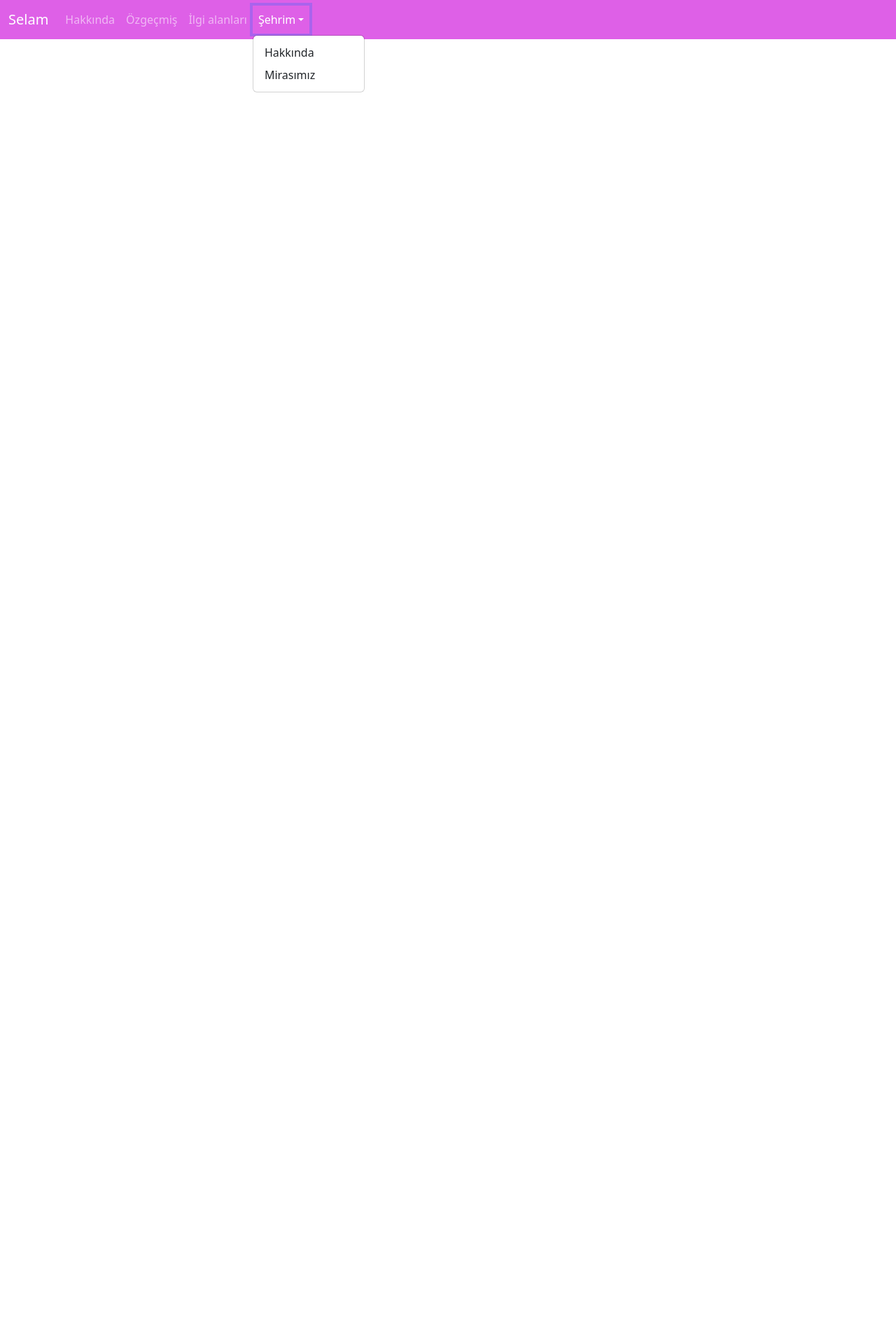
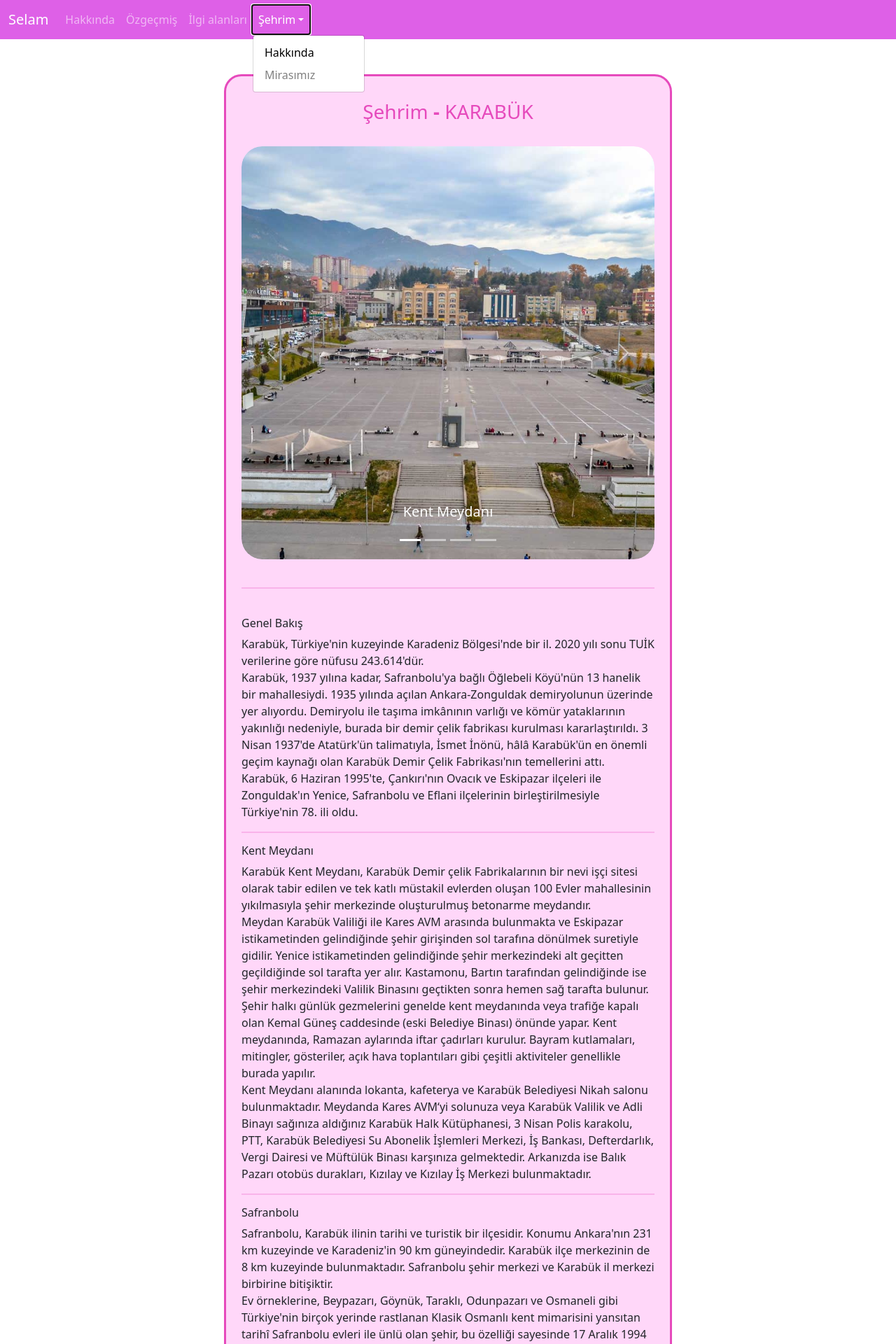
Before and after one commit to heikan1/WebHomework, a PHP site: page /sehrim/hakkindapage/index.html in a window 1280 px wide, after a click on "Şehrim". Shown: the top 1920 px of the page at 70% size. Before the commit the page ends 132 px from the top, so only its background shows below. Run offline with PHP 8.4, Linux system fonts and the light colour scheme.

Commit message:
özgeçmiş ve şehrim hakkında sayfaları bitirildi

```diff
--- a/hakkindapage/index.css
+++ b/hakkindapage/index.css
@@ -14,6 +14,7 @@ div.page{
 
 }
 
+
 button.under-photo{
   width: 60px;
   height: 60px;
@@ -27,7 +28,7 @@ button.under-photo{
 #my-photo{
     margin-left: 5px;
     border-radius: 20px;
-    width: 200px;
+    width: 100%;
 }
 #container{
 
--- a/index.css
+++ b/index.css
@@ -18,8 +18,8 @@ div.page{
     border-color: rgb(230, 74, 188);
     background-color: rgb(255, 215, 249);
     border-radius: 25px;
-    left: 50%;
-    transform: translate(-50%);
+    /*left: 50%;*/
+    /*transform: translate(-50%);*/
     position: absolute;
     padding: 10px;
 
--- a/sehrim/hakkindapage/index.css
+++ b/sehrim/hakkindapage/index.css
@@ -0,0 +1,26 @@
+div.page{
+    margin-top: 50px;
+    border: 3px solid;
+    border-color: rgb(230, 74, 188);
+    background-color: rgb(255, 215, 249);
+    border-radius: 25px;
+    left: 50%;
+    transform: translate(-50%);
+    position: absolute;
+    padding: 10px;
+
+    /*display: grid;
+    grid-template-columns: 1fr 2fr;*/
+
+}
+#my-photo{
+    margin-left: 5px;
+    border-radius: 20px;
+    width: 100%;
+}
+
+.fitToDiv {
+    top: 50%;
+    left: 1%;
+    right: 1%;
+}
--- a/sehrim/hakkindapage/index.html
+++ b/sehrim/hakkindapage/index.html
@@ -4,17 +4,18 @@
     <meta charset="UTF-8">
     <meta http-equiv="X-UA-Compatible" content="IE=edge">
     <meta name="viewport" content="width=device-width, initial-scale=1.0">
-    <title>Şehrim Hakkında - Metin Hakan Yılmaz</title>
+    <title>Şehrim Hakkında- Metin Hakan Yılmaz</title>
 
+    <link rel="stylesheet" href="/sehrim/hakkindapage/index.css">
     <link rel="stylesheet" href="https://cdnjs.cloudflare.com/ajax/libs/font-awesome/6.4.0/css/all.min.css" integrity="sha512-iecdLmaskl7CVkqkXNQ/ZH/XLlvWZOJyj7Yy7tcenmpD1ypASozpmT/E0iPtmFIB46ZmdtAc9eNBvH0H/ZpiBw==" crossorigin="anonymous" referrerpolicy="no-referrer" />
-    <link href="https://cdn.jsdelivr.net/npm/bootstrap@5.3.0-alpha3/dist/css/bootstrap.min.css" rel="stylesheet" integrity="sha384-KK94CHFLLe+nY2dmCWGMq91rCGa5gtU4mk92HdvYe+M/SXH301p5ILy+dN9+nJOZ" crossorigin="anonymous">
+    <link href="https://cdn.jsdelivr.net/npm/bootstrap@5.0.2/dist/css/bootstrap.min.css" rel="stylesheet" integrity="sha384-EVSTQN3/azprG1Anm3QDgpJLIm9Nao0Yz1ztcQTwFspd3yD65VohhpuuCOmLASjC" crossorigin="anonymous"></head>
 
-</head>
 <body>
+
     <nav class="navbar navbar-expand-sm  navbar-dark "style="background-color: #de60e7;">
 
         <div class="container-fluid">
-          <a class="navbar-brand" href="/index.html">Selam</a>
+          <a class="navbar-brand" href="index.html">Selam</a>
 
           <button class="navbar-toggler" type="button" data-bs-toggle="collapse" data-bs-target="#collapsibleNavbar">
             <span class="navbar-toggler-icon"></span>
@@ -32,16 +33,135 @@
                 <a class="nav-link" href="/ilgialanlaripage/index.html">İlgi alanları</a>
               </li>
               <li class="nav-item dropdown">
-                <a class="nav-link dropdown-toggle" href="#" role="button" data-bs-toggle="dropdown">Şehrim</a>
+                <a class="nav-link dropdown-toggle" href="#" role="button" data-bs-toggle="dropdown" style="color: white;">Şehrim</a>
                 <ul class="dropdown-menu">
-                  <li><a class="dropdown-item" href="/sehrim/hakkindapage/index.html">Hakkında</a></li>
-                  <li><a class="dropdown-item" href="/sehrim/mirasimizpage/index.html">Mirasımız</a></li>
+                  <li><a class="dropdown-item" href="/sehrim/hakkindapage/index.html" style="color: black;">Hakkında</a></li>
+                  <li><a class="dropdown-item" href="/sehrim/mirasimizpage/index.html" style="color: gray;">Mirasımız</a></li>
                 </ul>
               </li>
             </ul>
           </div>
         </div>
-      </nav>
+    </nav>
+
+
+    <div class="page">
+      <div class="container-fluid">
+          <div class="row">
+              <div class="col-xl-12 col-md-12">
+                <br>
+                <h3 style="color:rgb(230, 74, 188) ;text-align: center;">Şehrim <b>-</b> KARABÜK</h3> <br>
+
+                <div id="carouselExampleIndicators" class="carousel slide" data-bs-ride="carousel" style="border-radius: 5%;">
+                  <ol class="carousel-indicators">
+                    <li data-bs-target="#carouselExampleIndicators" data-bs-slide-to="0" class="active"></li>
+                    <li data-bs-target="#carouselExampleIndicators" data-bs-slide-to="1"></li>
+                    <li data-bs-target="#carouselExampleIndicators" data-bs-slide-to="2"></li>
+                    <li data-bs-target="#carouselExampleIndicators" data-bs-slide-to="3"></li>
+                  </ol>
+                  <div class="carousel-inner" style="border-radius: 5%;">
+                    <div class="carousel-item active">
+                      <a href=""><img class="d-block w-100" src="/assets/kentmeydanı.jpg"style="border-radius: 5%;" alt="First slide"></a>
+                      <div class="carousel-caption d-none d-md-block">
+                        <h5>Kent Meydanı</h5>
+                        <p></p>
+                      </div>
+                    </div>
+                    <div class="carousel-item">
+                      <a href=""><img class="d-block w-100" src="/assets/safranbolu-2.jpg" style="border-radius: 5%;" alt="Second slide"></a>
+                      <div class="carousel-caption d-none d-md-block">
+                        <h5>Safranbolu</h5>
+                        <p></p>
+                      </div>
+
+                    </div>
+                    <div class="carousel-item">
+                      <a href=""><img class="d-block w-100" src="/assets/Yenice-ihlamur-Teras-02.jpg" alt="Third slide" style="border-radius: 5%;"></a>
+                      <div class="carousel-caption d-none d-md-block">
+                        <h5>Yenice Ihlamur Teras</h5>
+                        <p></p>
+                      </div>
+                    </div>
+
+                     <div class="carousel-item">
+                      <a href=""><img class="d-block w-100" src="/assets/kardemir.jpg"style="border-radius: 5%;" alt="Fourth slide"></a>
+                      <div class="carousel-caption d-none d-md-block">
+                        <h5>Kardemir Fabrikası</h5>
+                        <p></p>
+                      </div>
+                    </div>
+
+                  </div>
+
+                  <a class="carousel-control-prev" href="#carouselExampleIndicators" role="button" data-bs-slide="prev">
+                    <span class="carousel-control-prev-icon" aria-hidden="true"></span>
+                    <span class="sr-only">Previous</span>
+                  </a>
+                  <a class="carousel-control-next" href="#carouselExampleIndicators" role="button" data-bs-slide="next">
+                    <span class="carousel-control-next-icon" aria-hidden="true"></span>
+                    <span class="sr-only">Next</span>
+                  </a>
+                </div>
+                <br>
+                <hr style="color: rgb(230, 74, 188); height:2px; border-width:5px;">
+                <br>
+
+                <div class="fitToDiv">
+
+                  <h6>Genel Bakış</h6>
+                  <p>Karabük, Türkiye'nin kuzeyinde Karadeniz Bölgesi'nde bir il. 2020 yılı sonu TUİK verilerine göre nüfusu 243.614'dür. <br>
+                    Karabük, 1937 yılına kadar, Safranbolu'ya bağlı Öğlebeli Köyü'nün 13 hanelik bir mahallesiydi. 1935 yılında açılan Ankara-Zonguldak demiryolunun üzerinde yer alıyordu. Demiryolu ile taşıma imkânının varlığı ve kömür yataklarının yakınlığı nedeniyle, burada bir demir çelik fabrikası kurulması kararlaştırıldı. 3 Nisan 1937'de Atatürk'ün talimatıyla, İsmet İnönü, hâlâ Karabük'ün en önemli geçim kaynağı olan Karabük Demir Çelik Fabrikası'nın temellerini attı.
+                    <br>Karabük, 6 Haziran 1995'te, Çankırı'nın Ovacık ve Eskipazar ilçeleri ile Zonguldak'ın Yenice, Safranbolu ve Eflani ilçelerinin birleştirilmesiyle Türkiye'nin 78. ili oldu.</p>
+                <hr style="color: rgb(230, 74, 188); height:2px; border-width:5px;">
+
+                  <h6> Kent Meydanı</h6>
+                  <p>Karabük Kent Meydanı, Karabük Demir çelik Fabrikalarının bir nevi işçi sitesi olarak tabir edilen ve tek katlı müstakil evlerden oluşan 100 Evler mahallesinin yıkılmasıyla şehir merkezinde oluşturulmuş betonarme meydandır. <br>
+                    Meydan Karabük Valiliği ile Kares AVM arasında bulunmakta ve Eskipazar istikametinden gelindiğinde şehir girişinden sol tarafına dönülmek suretiyle gidilir.
+                    Yenice istikametinden gelindiğinde şehir merkezindeki alt geçitten geçildiğinde sol tarafta yer alır.
+                    Kastamonu, Bartın tarafından gelindiğinde ise şehir merkezindeki Valilik Binasını geçtikten sonra hemen sağ tarafta bulunur. <br>
+
+                    Şehir halkı günlük gezmelerini genelde kent meydanında veya trafiğe kapalı olan Kemal Güneş caddesinde (eski Belediye Binası) önünde yapar.
+
+                    Kent meydanında, Ramazan aylarında iftar çadırları kurulur. Bayram kutlamaları, mitingler, gösteriler, açık hava toplantıları gibi çeşitli aktiviteler genellikle burada yapılır. <br>
+
+                    Kent Meydanı alanında lokanta, kafeterya ve Karabük Belediyesi Nikah salonu bulunmaktadır. Meydanda Kares AVM‘yi solunuza veya Karabük Valilik ve Adli Binayı sağınıza aldığınız Karabük Halk Kütüphanesi, 3 Nisan Polis karakolu, PTT, Karabük Belediyesi Su Abonelik İşlemleri Merkezi, İş Bankası, Defterdarlık, Vergi Dairesi ve Müftülük Binası karşınıza gelmektedir. Arkanızda ise Balık Pazarı otobüs durakları, Kızılay ve Kızılay İş Merkezi bulunmaktadır.</p>
+                <hr style="color: rgb(230, 74, 188); height:2px; border-width:5px;">
+
+                    <h6>Safranbolu</h6>
+                    <p>Safranbolu, Karabük ilinin tarihi ve turistik bir ilçesidir. Konumu Ankara'nın 231 km kuzeyinde ve Karadeniz'in 90 km güneyindedir. Karabük ilçe merkezinin de 8 km kuzeyinde bulunmaktadır. Safranbolu şehir merkezi ve Karabük il merkezi birbirine bitişiktir. <br>
+
+                      Ev örneklerine, Beypazarı, Göynük, Taraklı, Odunpazarı ve Osmaneli gibi Türkiye'nin birçok yerinde rastlanan Klasik Osmanlı kent mimarisini yansıtan tarihî Safranbolu evleri ile ünlü olan şehir, bu özelliği sayesinde 17 Aralık 1994 tarihinden beri Türkiye'de Dünya Miras Listesi'nde yer alan 9 kültürel varlıktan biridir ve turistik ilgi çekmektedir. <br> Safranbolu ismini, bölgede yetişen ve nadir bir bitki olan safrandan alır.
+
+                      Safranbolu coğrafi konumu nedeniyle tarih boyunca idari ve ticari bir merkez olmuştur. 2010 adrese dayalı nüfus sayımına göre nüfusu 49.014'tir.
+
+                      Roma İmparatorluğu'n da Paflagonya olarak adlandırılan bölgede bulunur ve birçok medeniyete ev sahipliği yapmıştır. Türkler tarafından kesin olarak alınışı 1196 yılındadır. Osmanlı zamanında 17. yüzyılda İstanbul-Sinop yolu üzerinde olması nedeniyle tarihteki en önemli dönemini yaşamıştır. <br>
+
+                      2002'de kurulan Zonguldak Karaelmas Üniversitesi'ne bağlı Fethi Toker Güzel Sanatlar ve Tasarım Fakültesi, Safranbolu Meslek Yüksek Okulu ve Safranbolu Turizm Fakültesi bulunmaktadır. Şu anda ise bu fakülteler Karabük Üniversitesi'ne bağlıdır.</p>
+                <hr style="color: rgb(230, 74, 188); height:2px; border-width:5px;">
+                    <h6>Yenice Ihlamur Teras</h6>
+                    <p>Yeni Ihlamur Seyir Teras, Türkiye’nin en büyük blok ormanları arasında yer alan Yenice Ormanları içerisinde bulunan eşsiz bir terastır. Yenice Ormanları, Avrupa’nın en sıcak 100 ormanından bir tanesi olmak ile birlikte Karabük’ün turizm kaynağının büyük bir kısmını oluşturmaktadır. Karabük’ün Yenice ilçe belediyesi tarafından faaliyete sunulan ve seyir terası manzarası ile gören herkesi kendine hayran bırakıyor.
+                      <br>
+                      Yenice Ihlamur Terası’nın yapımına 2014 yılında başlanmış olup terasın yapımı 2018 yılında sona ermiştir. 2018 yılından beri Karabük halkının ve Karabük’e gelen turistlerin hizmetine sunulan teras içerisinde restoran, kafe, dinlenme alanları, bungalov evler ve piknik yerleri bulunmaktadır.
+                    </p>
+                <hr style="color: rgb(230, 74, 188); height:2px; border-width:5px;">
+                    <h6>Kardemir Demir Çelik Fabrikası</h6>
+                    <p>Karabük Demir-Çelik Fabrikaları veya kısaca Kardemir, Karabük ilinde bulunan demir-çelik fabrikası.Türkiye'nin ilk ağır sanayi fabrikası olan Kardemir'in temelleri 3 Nisan 1937'de Mustafa Kemal Atatürk'ün talimatı ile dönemin Başbakanı İsmet İnönü tarafından atılmıştır. <br>
+
+                      3 Nisan 1937 tarihinden 13 Mayıs 1955 tarihine kadar Sümerbank'a bağlı Demir-Çelik Fabrikaları Müessese Müdürlüğü adı altında çalışmıştır. Müessese, 13 Mayıs 1955'ten sonra bağımsız bir KİT durumuna gelmiş ve Türkiye Demir ve Çelik İşletmeleri Genel Müdürlüğü adını almıştır. <br>
+
+                      21 Haziran 1955 tarihinde Etibank'ın bir müessesesi olan Divriği Demir Madenlerini de bünyesine alan ve Genel Müdürlük olarak faaliyet gösteren Karabük Demir-Çelik Fabrikaları bünyesinde deneyimli montaj elemanları da yetiştirerek Türkiye'de ağır sanayiinin, Erdemir ve İsdemir'in kurulmasına da öncülük etmiştir. 1995 yılında özelleştirilerek Karabük Demir-Çelik Sanayi ve Ticaret AŞ adını almıştır. <br>
+                      Hisselerinin tamamı BİST’de işlem gören Kardemir, İstanbul Sanayi Odası tarafından açıklanan son "Türkiye’nin En Büyük 500 Sanayi Kuruluşu" 2019 raporunda 26. sırada yer almıştır.
+
+
+
+                    </p>
+                </div>
+
+              </div>
+
+          </div>
+        </div>
+
 
     <script src="https://cdn.jsdelivr.net/npm/bootstrap@5.3.0-alpha3/dist/js/bootstrap.bundle.min.js" integrity="sha384-ENjdO4Dr2bkBIFxQpeoTz1HIcje39Wm4jDKdf19U8gI4ddQ3GYNS7NTKfAdVQSZe" crossorigin="anonymous"></script>
 </body>
```
Also changed, not shown: hakkindapage/index.html (+52 -50 lines), ilgialanlaripage/index.css (+20 -0 lines), ilgialanlaripage/index.html (+14 -21 lines), index.html (+24 -7 lines), ozgecmispage/index.css (+56 -0 lines), ozgecmispage/index.html (+53 -7 lines), assets/06120430_b72b9bef-3e70-4927-86ce-c11502a48893.jpg (added), assets/Yenice-ihlamur-Teras-02.jpg (added), assets/kardemir.jpg (added), assets/kentmeydanı.jpg (added), assets/rezero.jpg (added), assets/safranbolu-2.jpg (added), assets/tisenLogo.png (added).
